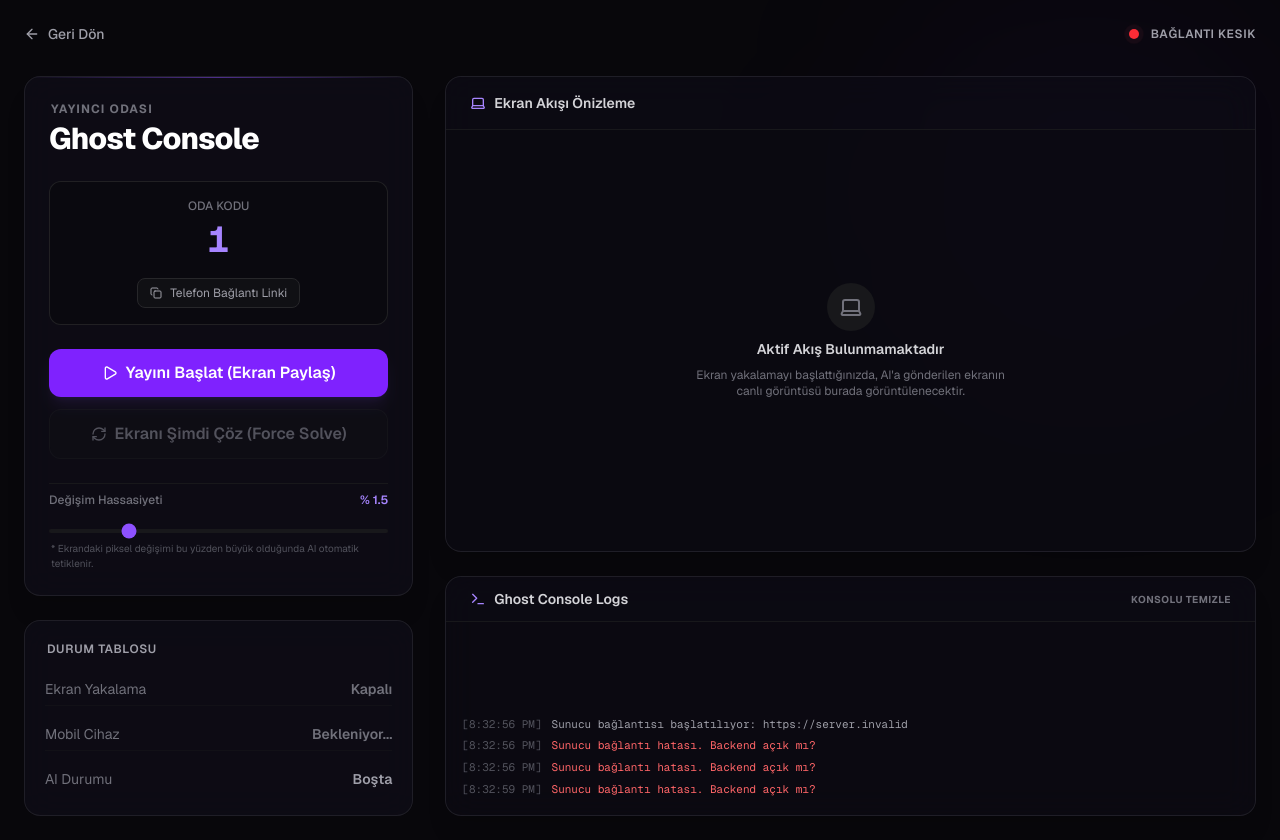
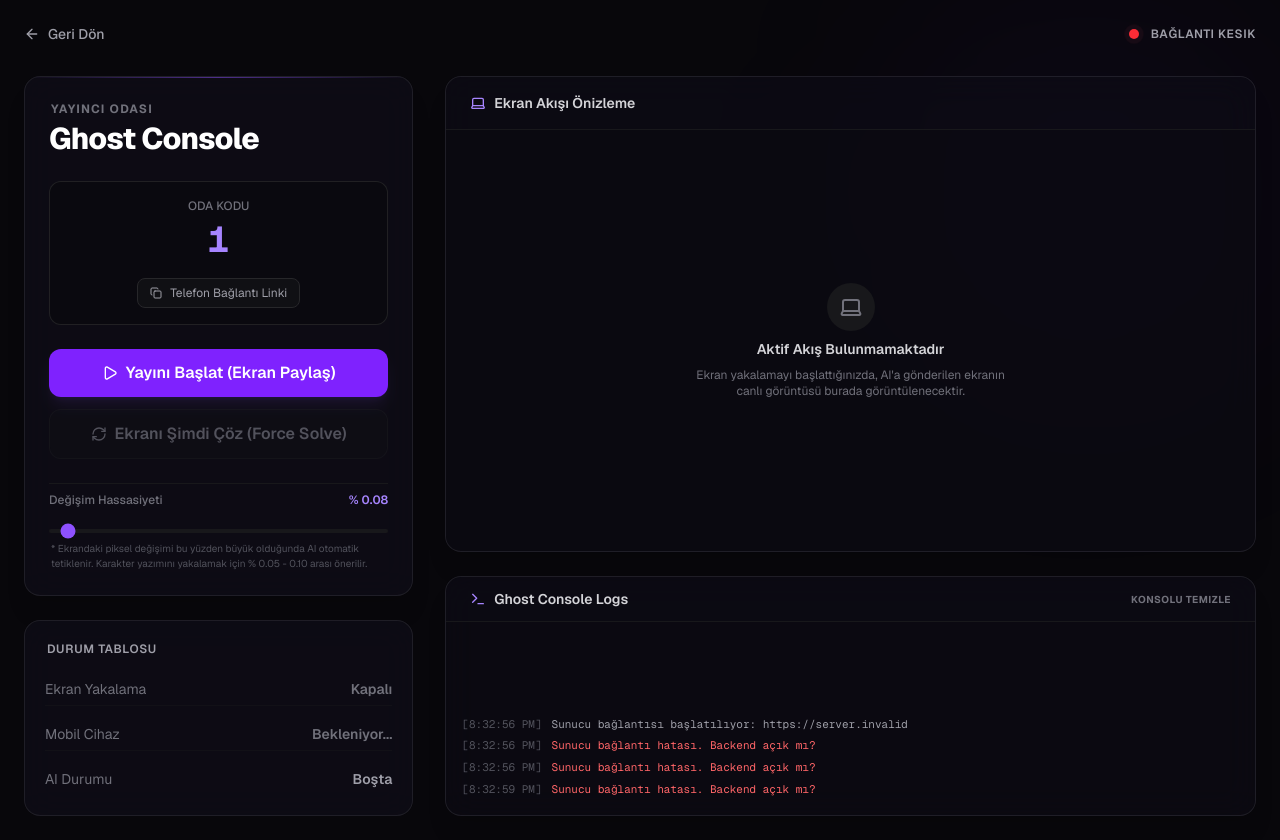
Before and after one commit to muslimpowa1453/ghost-ai-frontend, a Next.js app: page /publisher/1 in a window 1280 px wide. Built offline with nearby package versions, Linux system fonts and the light colour scheme; no server answers.

Commit message:
UI: Update publisher diffThreshold default to 0.08% and slider min to 0.01% to capture live typing updates

```diff
--- a/src/app/publisher/[roomId]/page.tsx
+++ b/src/app/publisher/[roomId]/page.tsx
@@ -38,10 +38,10 @@ export default function PublisherPage({ params }: PageProps) {
   const [subscriberOnline, setSubscriberOnline] = useState(false);
   const [aiStatus, setAiStatus] = useState("idle"); // idle | solving | error
   const [logs, setLogs] = useState<LogEntry[]>([]);
-  const [diffThreshold, setDiffThreshold] = useState(1.5); // Pixel difference % threshold
+  const [diffThreshold, setDiffThreshold] = useState(0.08); // Pixel difference % threshold
 
   // Ref to bypass React state stale closures in intervals
-  const diffThresholdRef = useRef(1.5);
+  const diffThresholdRef = useRef(0.08);
   useEffect(() => {
     diffThresholdRef.current = diffThreshold;
   }, [diffThreshold]);
@@ -421,19 +421,19 @@ export default function PublisherPage({ params }: PageProps) {
             <div className="space-y-2 pt-2 border-t border-zinc-900">
               <div className="flex justify-between text-xs">
                 <span className="text-zinc-500 font-medium">Değişim Hassasiyeti</span>
-                <span className="text-violet-400 font-semibold">% {diffThreshold.toFixed(1)}</span>
+                <span className="text-violet-400 font-semibold">% {diffThreshold.toFixed(2)}</span>
               </div>
               <input
                 type="range"
-                min="0.5"
-                max="5.0"
-                step="0.1"
+                min="0.01"
+                max="2.00"
+                step="0.01"
                 value={diffThreshold}
                 onChange={(e) => setDiffThreshold(parseFloat(e.target.value))}
                 className="w-full accent-violet-500 bg-zinc-900 rounded-lg appearance-none h-1 cursor-pointer"
               />
               <p className="text-[10px] text-zinc-600 leading-normal pl-0.5">
-                * Ekrandaki piksel değişimi bu yüzden büyük olduğunda AI otomatik tetiklenir.
+                * Ekrandaki piksel değişimi bu yüzden büyük olduğunda AI otomatik tetiklenir. Karakter yazımını yakalamak için % 0.05 - 0.10 arası önerilir.
               </p>
             </div>
           </div>
```
